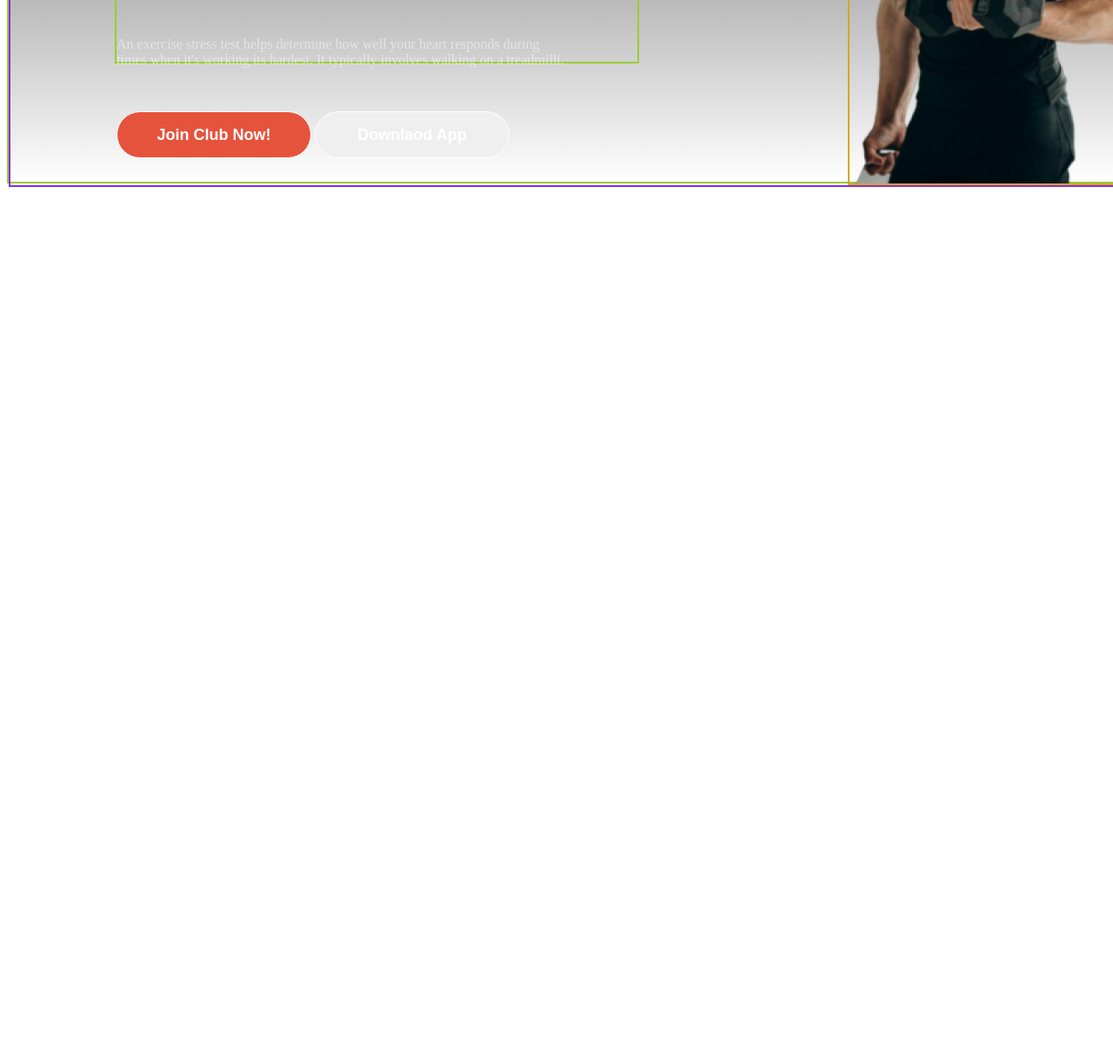
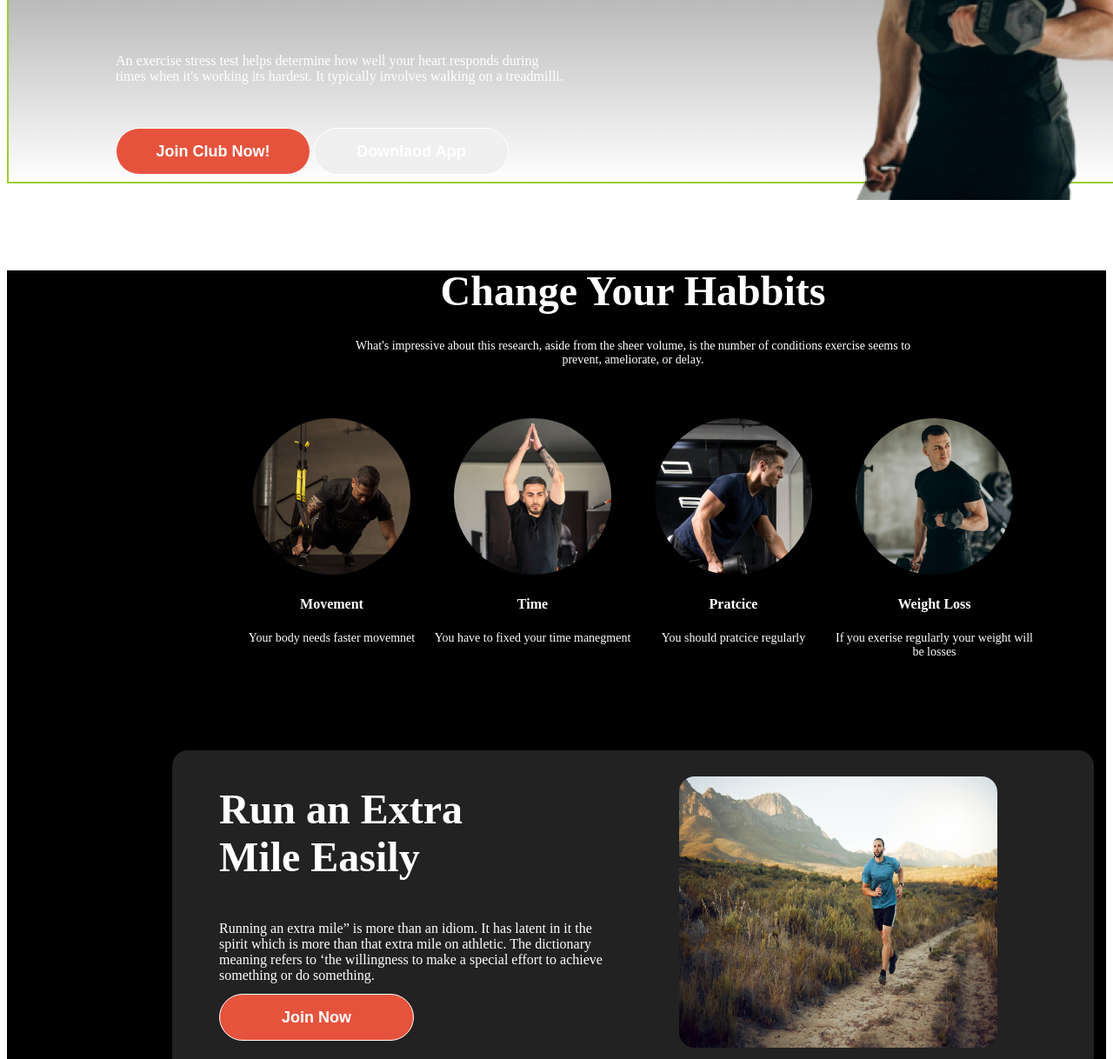
Before and after one commit to Jahin09/assingment--2, a plain HTML site: page index.html in a window 1280 px wide. Shown: the part 520-1738 px from the top of the page at 87% size. Before the commit the page ends 800 px from the top, so only its background shows below. Drawn offline with Linux system fonts and the light colour scheme.

Commit message:
added section 2 and 3

```diff
--- a/index.html
+++ b/index.html
@@ -45,7 +45,74 @@
 </section>
 </nav>
 <main>
+
   <section class="main-container-1">
+   <div class="main-header-1">
+    <h3 id="main-h3">Change Your Habbits</h2>
+      <p id="main-p">What's impressive about this research, aside from the sheer volume, is the number of conditions exercise seems to prevent, ameliorate, or delay.</p>
+   </div>
+   <div class="image-section">
+    <div class="images">
+      <img src="/images/image 3.png" alt="">
+      <h4  class=".img-head">Movement</h4>
+      <p class="img-description">Your body needs faster movemnet</p>
+    </div>
+<div class="images">
+<img src="/images/image 2.png" alt="">
+<h4  class=".img-head">Time</h4>
+<p class="img-description">You have to fixed your time manegment</p>
+</div>
+<div class="images">
+<img src="/images/image 4.png" alt="">
+<h4 class=".img-head">Pratcice</h4>
+<p class="img-description">You should pratcice regularly</p>
+</div>
+<div class="images">
+<img src="images/image 5.png" alt="">
+<h4  class=".img-head">Weight Loss</h4>
+<p class="img-description">If you exerise regularly your weight will be losses</p>
+</div>
+
+   </div>
+  </section>
+  <section class="main-container-2">
+    <div class="secion-2items">
+      <div class="sc-2-item">
+       <div class="sec2">
+        <h1 class="main-container-2-head">Run an Extra <br>Mile Easily</h1>
+        <p class="main-container-2-parag">Running an extra mile” is more than an idiom.
+          It has latent in it the spirit which is more than that extra mile on athletic.
+          The dictionary meaning refers to ‘the willingness to make a special effort to achieve something or do something.  </p>
+       </div>
+
+        <div class="sec-2-btn">
+          <button id="btn-1" class="btn-primary">Join Now</button>
+        </div>
+
+      </div>
+
+    <div class="section-2-images">
+<img src="images/run.jpg" alt="">
+    </div>
+   </div>
+
+  </section>
+  <section class="bmi-claculator" >
+
+    <div class="bmi-head">
+      <h1 >BMI Calculator</h1>
+      <p>The Body Mass Index (BMI) Calculator can be used to calculate BMI value and corresponding weight status while taking age into consideration.</p>
+
+    </div>
+    <div class="bmi-container">
+        <h1>BMI Calculator Chart </h2>
+         <ul>
+          <li></li>
+          <li></li>
+          <li></li>
+          <li></li>
+         </ul>
+    </div>
 
   </section>
 </main>
--- a/styles/style.css
+++ b/styles/style.css
@@ -3,6 +3,7 @@
 
 *{
 
+color: rgb(255, 255, 255);
 }
 /* shared-conatiner */
 .btn-primary{
@@ -18,12 +19,12 @@ margin-top: 28px;
 }
 
 /* header-section */
+
 nav{
     background: linear-gradient(180.00deg, rgb(17, 17, 17),rgba(119, 119, 119, 0) 100%);
 
     width: 1440px;
-
-height: 719px;
+   height: 719px;
 border: 2px solid yellowgreen;
 }
 a{
@@ -37,8 +38,8 @@ a{
     justify-content: space-between;
     width: 1060px;
     height: 46px;
-    border: 2px solid thistle;
-    margin: 57px 190px 30px 190px;
+    /* border: 2px solid thistle; */
+    margin: 57px 190px 57px 190px;
     align-items: center;
     color: rgb(255, 255, 255);
 
@@ -54,7 +55,8 @@ flex-direction: row;
     justify-content: center;
     gap: 47px;
    color: rgb(255, 255, 255);
-    border: 1px solid salmon ;
+    /* border: 1px solid salmon ; */
+    border-radius: 39px;
 }
 #aa{
     color: rgb(230, 83, 60);
@@ -64,34 +66,39 @@ font-size: 36px;
 font-weight: 800;
 }
 #bb{
-    padding: 8px 20px 8px 20px;
+
     width: 92px;
     height: 38px;
   text-align:center;
-border: 1px solid yellow;
+/* border: 1px solid yellow; */
 align-items: center;
-justify-content: center;
+justify-content:flex-start;
 border-radius: 46px;
 background: rgb(230, 83, 60);
 font-size: 18px;
-font-weight: 600;
-}
+font-weight: 600;}
+
 /* nav items */
 .nav-container{
     display: flex;
     flex-direction: row;
     justify-content:space-around;
-    border: 2px solid blueviolet;
+    /* border: 2px solid blueviolet; */
 
 }
 .container-items1{
- border: 2px solid yellowgreen;
+ /* border: 2px solid yellowgreen; */
  width: 599.05px;
  height: 440px;
 
 }
 .container-items2{
-    border: 2px solid goldenrod;
+    /* border: 2px solid goldenrod; */
+    width: 349px;
+height: 580px;
+}
+
+.container-items2 img{
     width: 349px;
 height: 580px;
 }
@@ -118,3 +125,124 @@ font-weight: 900;
 
 background: rgb(230, 83, 60);
 }
+/* main section  */
+
+main{
+    background: rgb(0, 0, 0);
+}
+.main-container-1{
+    width: 1044px;
+    height: 452px;
+    /* border: 3px solid mediumorchid; */
+    margin: 100px 198px 100px 198px;
+text-align: center;
+/* background-color: aquamarine; */
+}
+.main-header-1{
+    width: 671px;
+height: 120px;
+/* border: 1px solid yellow; */
+display: flex;
+flex-direction: column;
+align-items: center;
+justify-content: center;
+margin: 0px 186.5px 0px 186.5px;
+}
+#main-p{
+    font-size: 14px;
+font-weight: 400;
+}
+#main-h3{
+    /* border:1px solid mediumorchid; */
+    margin: 0px 97.5px 14px 97.5px;
+    width: 476px;
+height: 58px;
+    font-size: 48px;
+font-weight: 700;
+}
+.image-section{
+    margin-top: 50px;
+    display: flex;
+    flex-direction: row;
+    justify-content: center;
+    align-items: center;
+    width: 1044px;
+    height: 274px;
+    /* border: 2px solid hotpink; */
+}
+.images{
+    width: 231px;
+    height: 274px;
+    /* border: 1px solid khaki; */
+}
+.images img{
+    border-radius:90px;
+}
+.img-description{
+    font-size: 14px;
+font-weight: 400;
+}
+.img-head{
+    font-size: 18px;
+font-weight: 600;
+}
+/* main container 2 */
+.main-container-2{
+    /* border: 2px solid goldenrod; */
+    width: 1060px;
+    height: 371px;
+    border-radius: 18px;
+    background: rgb(34, 34, 34);
+    margin:100px 190px 100px 190px;
+}
+.secion-2items{
+    display: flex;
+    flex-direction: row;
+
+    /* border: 2px solid yellowgreen; */
+}
+.main-container-2 img{
+    width: 366px;
+height: 312px;
+border-radius: 18px;
+margin: 30px 32px 30px 32px ;
+/* border: 1px solid tomato; */
+}
+.sc-2-item{
+    width: 443px;
+height: 290px;
+/* border: 2px solid cadetblue; */
+margin: 40px 54px 40px 54px;
+}
+.main-container-2-head{
+   margin-top: 0px;
+height: 116px;
+/* border: 1px solid thistle; */
+font-size: 48px;
+font-weight: 900;
+}
+.main-container-2-parag{
+
+height: 72px;
+/* border: 1px solid whitesmoke; */
+}
+.sec2{
+   width: 443px;
+height: 202px;
+}
+.sec-2-btn{
+   margin-top: 10px;
+}
+/* bmi claculator */
+.bmi-head{
+    width: 671px;
+height: 120px;
+border: 1px solid yellow;
+margin: 88px 384.5px 88px 384px;
+}
+.bmi-container{
+    width: 1440px;
+height: 487px;
+border: 1px solid blueviolet;
+background: rgb(34, 34, 34);
+}
```
